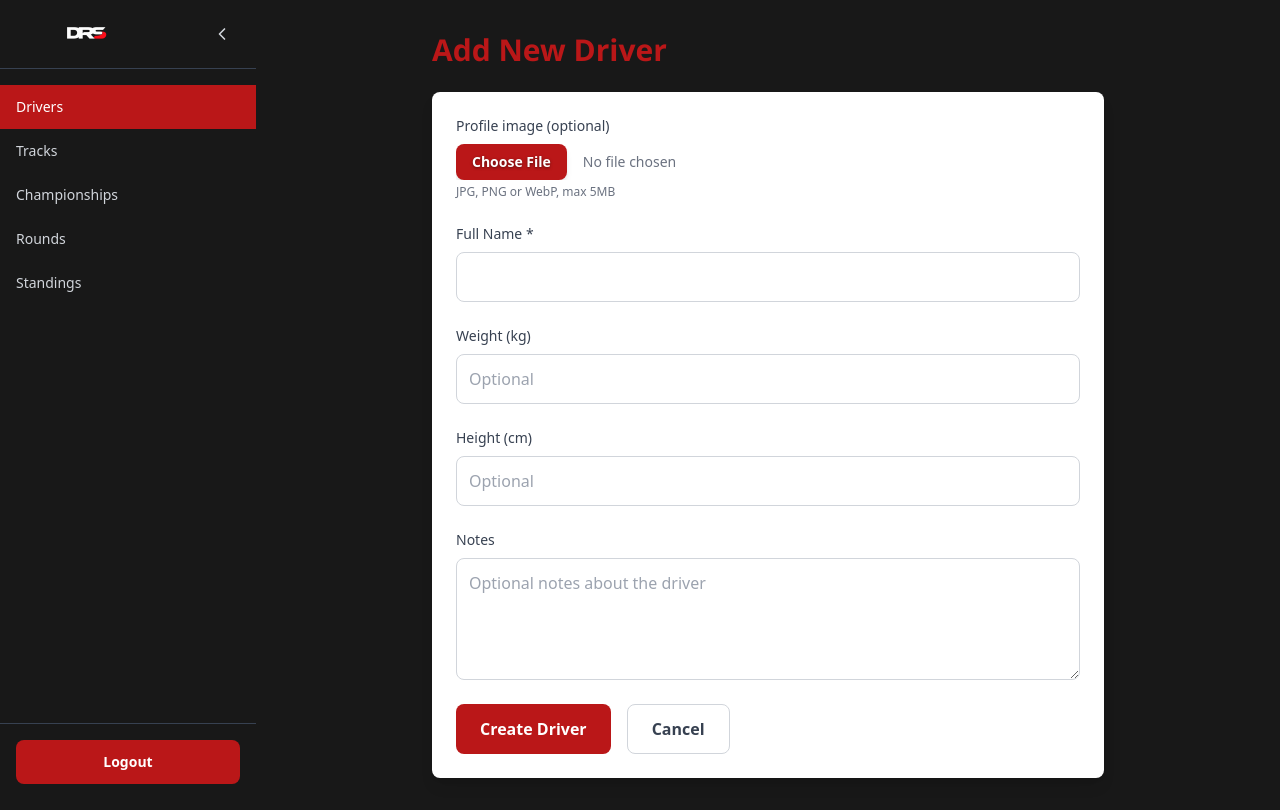
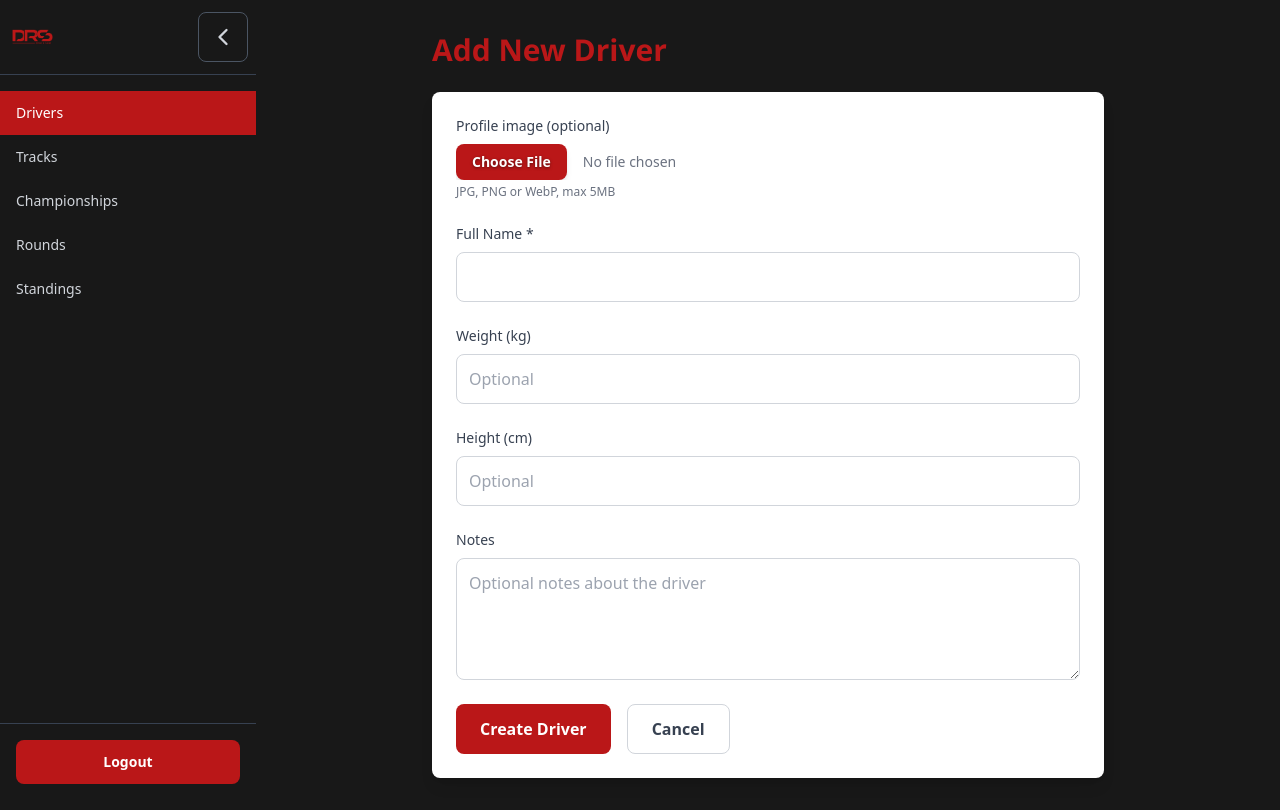
Before and after one commit to geoHayekGeek/DRS-CRM, a Next.js app: page /admin/drivers/new in a window 1280 px wide. Built offline with nearby package versions, Linux system fonts and the light colour scheme; no server answers.

Commit message:
logo change

```diff
--- a/components/admin/Sidebar.tsx
+++ b/components/admin/Sidebar.tsx
@@ -54,36 +54,49 @@ export default function Sidebar({ collapsed, onToggle, mobileOpen = false, onMob
       `}
       style={{ backgroundColor: theme.colors.primary.dark }}
     >
-      <div className={`flex items-center border-b border-gray-700 flex-shrink-0 justify-between p-4 lg:justify-between ${collapsed ? "lg:flex-col lg:justify-center lg:p-3" : ""}`}>
-        <div className={`flex items-center gap-2 flex-1 min-w-0 ${collapsed ? "lg:flex-col lg:mb-2 lg:flex-none" : ""}`}>
+      {/* Header: logo starts at left edge, close/collapse button at the end */}
+      <div
+        className={`flex items-center border-b border-gray-700 flex-shrink-0 min-h-[60px] transition-all duration-300 w-full
+          ${collapsed ? "lg:flex-col lg:justify-between lg:py-2 lg:pl-1 lg:pr-1 lg:min-h-[80px]" : "flex-row justify-between gap-2 pl-2 pr-2 py-3"}`}
+      >
+        {/* Logo: starts at beginning of sidebar, larger */}
+        <div
+          className={`relative flex items-center justify-start overflow-hidden transition-all duration-300 flex-shrink-0
+            h-10 w-full max-w-[180px] pl-0
+            ${collapsed ? "lg:h-[52px] lg:w-[52px] lg:max-w-[52px] lg:flex-shrink-0" : "lg:h-12 lg:max-w-[180px]"}`}
+        >
           <Image
-            src="/DRS.png"
-            alt="DRS Cup 2026"
-            width={140}
-            height={35}
-            className={`h-8 w-auto max-w-[140px] object-contain lg:transition-all lg:duration-300 ${collapsed ? "lg:w-8 lg:h-8 lg:max-w-8" : "lg:w-[140px] lg:h-[35px] lg:max-w-[140px]"}`}
+            src={collapsed ? "/drs-logo-small.png" : "/drs-logo.png"}
+            alt="DRS"
+            width={collapsed ? 52 : 180}
+            height={collapsed ? 52 : 48}
+            className="object-contain object-left"
+            style={{ width: "100%", height: "100%" }}
             priority
+            unoptimized={false}
           />
-          {/* Mobile: close button */}
+        </div>
+
+        {/* Buttons at the end of the sidebar */}
+        <div className="flex items-center flex-shrink-0 ml-auto lg:ml-0">
           <button
             type="button"
             onClick={onMobileClose}
-            className="p-2 text-gray-300 hover:text-white transition-all duration-200 rounded hover:bg-gray-700 min-h-[44px] min-w-[44px] flex items-center justify-center lg:hidden"
+            className="p-2.5 text-gray-300 hover:text-white transition-all duration-200 rounded-lg hover:bg-gray-700 min-h-[48px] min-w-[48px] flex items-center justify-center lg:hidden"
             aria-label="Close menu"
           >
-            <X className="w-5 h-5" />
+            <X className="w-7 h-7 shrink-0" />
           </button>
-        </div>
-        {/* Desktop: collapse toggle */}
           <button
             onClick={onToggle}
-          className="hidden lg:flex p-2 text-gray-300 hover:text-white transition-all duration-200 rounded hover:bg-gray-700 items-center justify-center"
+            className="hidden lg:flex p-2.5 text-gray-300 hover:text-white transition-all duration-200 rounded-lg hover:bg-gray-700 items-center justify-center min-h-[48px] min-w-[48px] border border-gray-600 hover:border-gray-500"
             aria-label={collapsed ? "Expand sidebar" : "Collapse sidebar"}
           >
             <ChevronLeft
-            className={`w-5 h-5 transition-transform duration-300 ${collapsed ? "rotate-180" : "rotate-0"}`}
+              className={`w-7 h-7 shrink-0 transition-transform duration-300 ${collapsed ? "rotate-180" : "rotate-0"}`}
             />
           </button>
+        </div>
       </div>
 
       <nav className="flex-1 py-4 sidebar-nav overflow-y-auto overflow-x-hidden">
```
Also changed, not shown: public/drs-logo-small.png (added), public/drs-logo.png (added). Lines whose indentation alone changed are shown as unchanged.
